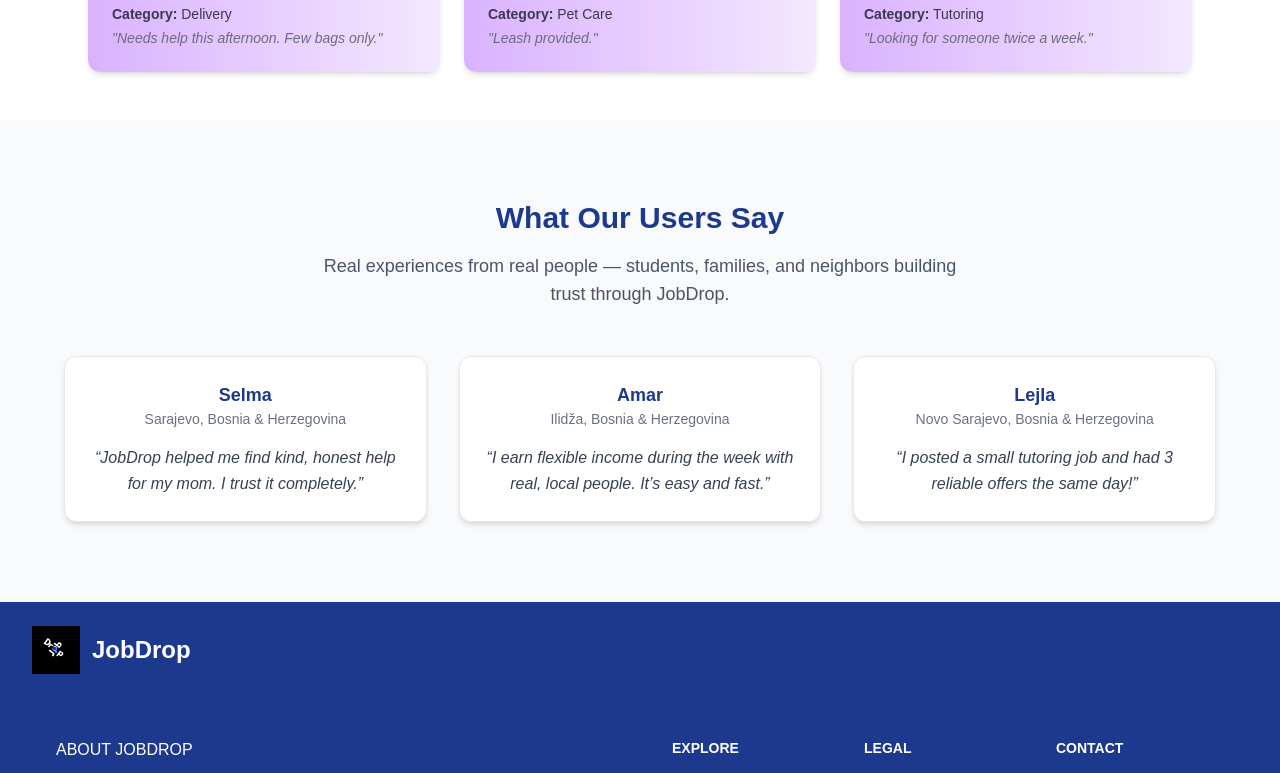
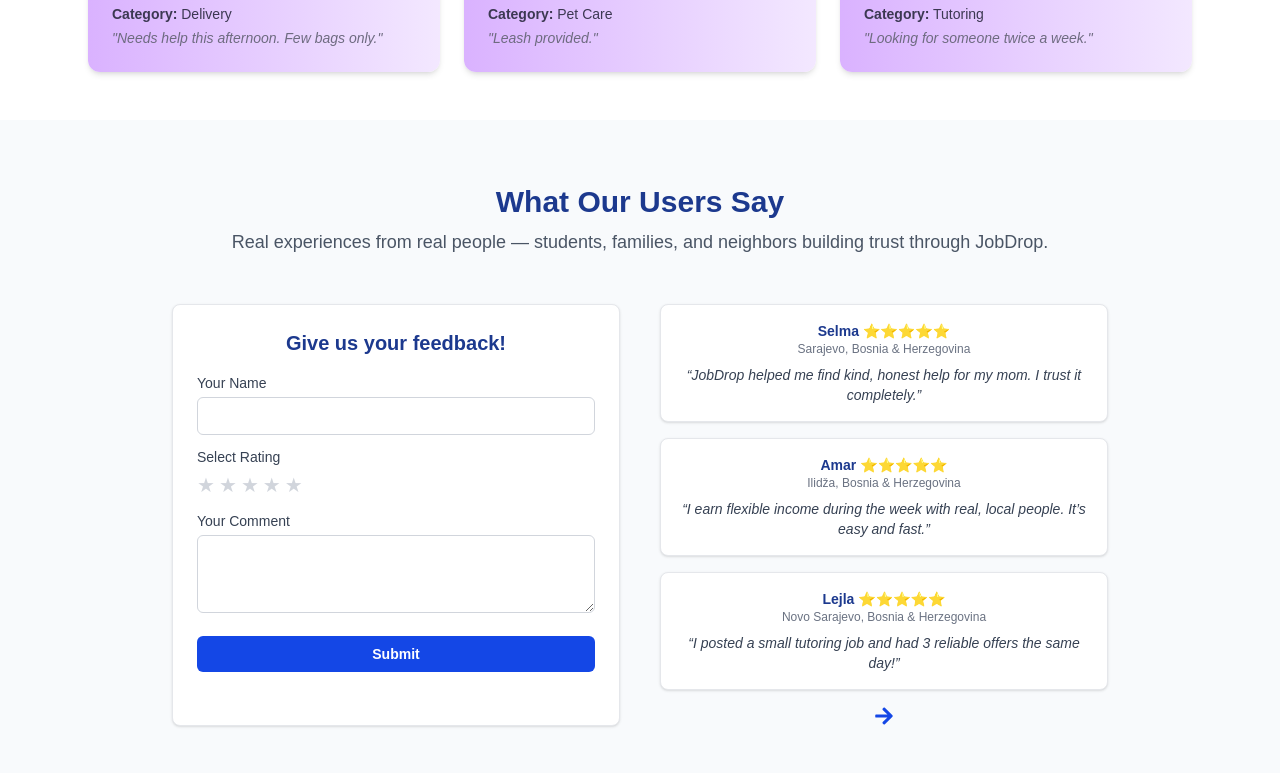
Before and after one commit to chimin14/JobDrop, a Next.js app in the folder jobdrop/: page / in a window 1280 px wide. Shown: the part 2035-2808 px from the top of the page. Built offline with nearby package versions, Linux system fonts and the light colour scheme.

Commit message:
Update for the reviews

```diff
--- a/jobdrop/components/home/Testimonials.tsx
+++ b/jobdrop/components/home/Testimonials.tsx
@@ -1,46 +1,125 @@
 "use client";
+import { useState } from "react";
+import { FaArrowRight } from "react-icons/fa";
 
 const testimonials = [
-  {
-    name: "Selma",
-    location: "Sarajevo, Bosnia & Herzegovina",
-    text: "JobDrop helped me find kind, honest help for my mom. I trust it completely.",
-  },
-  {
-    name: "Amar",
-    location: "Ilidža, Bosnia & Herzegovina",
-    text: "I earn flexible income during the week with real, local people. It’s easy and fast.",
-  },
-  {
-    name: "Lejla",
-    location: "Novo Sarajevo, Bosnia & Herzegovina",
-    text: "I posted a small tutoring job and had 3 reliable offers the same day!",
-  },
+  { name: "Selma  ⭐⭐⭐⭐⭐", location: "Sarajevo, Bosnia & Herzegovina", text: "JobDrop helped me find kind, honest help for my mom. I trust it completely." },
+  { name: "Amar  ⭐⭐⭐⭐⭐", location: "Ilidža, Bosnia & Herzegovina", text: "I earn flexible income during the week with real, local people. It’s easy and fast." },
+  { name: "Lejla  ⭐⭐⭐⭐⭐", location: "Novo Sarajevo, Bosnia & Herzegovina", text: "I posted a small tutoring job and had 3 reliable offers the same day!" },
+  { name: "Kenan  ⭐⭐⭐⭐⭐", location: "Zenica, Bosnia & Herzegovina", text: "A game-changer for finding help nearby. Simple and reliable." },
+  { name: "Aida  ⭐⭐⭐⭐⭐", location: "Mostar, Bosnia & Herzegovina", text: "As a student, it’s the perfect way to earn extra money locally." },
+  { name: "Faruk  ⭐⭐⭐⭐⭐", location: "Tuzla, Bosnia & Herzegovina", text: "Loved how fast I got matched with the right people!" },
 ];
 
 export default function Testimonials() {
+  const [name, setName] = useState("");
+  const [rating, setRating] = useState(0);
+  const [hoveredRating, setHoveredRating] = useState(0);
+  const [comment, setComment] = useState("");
+  const [startIndex, setStartIndex] = useState(0);
+
+  const handleSubmit = () => {
+    if (!name || !rating || !comment) {
+      alert("Please fill out all fields.");
+      return;
+    }
+    alert("Thank you for your feedback!");
+    setName("");
+    setRating(0);
+    setHoveredRating(0);
+    setComment("");
+  };
+
+  const nextTestimonials = () => {
+    setStartIndex((prev) => (prev + 3) % testimonials.length);
+  };
+
+  const visibleTestimonials = testimonials.slice(startIndex, startIndex + 3);
+
   return (
-    <section className="bg-[#f8fafc] py-20 px-6">
-      <div className="max-w-6xl mx-auto text-center mb-12">
-        <h2 className="text-3xl font-bold text-blue-900 mb-4">What Our Users Say</h2>
-        <p className="text-gray-600 max-w-2xl mx-auto text-lg">
+    <section className="bg-[#f8fafc] py-16 px-4 md:px-8">
+      {/* Heading */}
+      <div className="max-w-4xl mx-auto text-center mb-12">
+        <h2 className="text-3xl font-bold text-blue-900 mb-2">What Our Users Say</h2>
+        <p className="text-gray-600 text-lg">
           Real experiences from real people — students, families, and neighbors building trust through JobDrop.
         </p>
       </div>
 
-      <div className="grid gap-8 md:grid-cols-3 max-w-6xl mx-auto">
-        {testimonials.map((t, i) => (
-          <div
-            key={i}
-            className="bg-white p-6 rounded-xl shadow-md border border-gray-200 hover:shadow-xl transition-all duration-300 text-center"
+      {/* Grid */}
+      <div className="flex flex-col md:flex-row justify-center gap-10">
+        {/* Feedback Form */}
+        <div className="w-full max-w-md bg-white p-6 rounded-lg shadow-sm border border-gray-200">
+          <h3 className="text-xl font-bold text-blue-900 mb-4 text-center">Give us your feedback!</h3>
+          <div className="mb-3">
+            <label className="block text-gray-700 font-medium mb-1 text-sm">Your Name</label>
+            <input
+              type="text"
+              value={name}
+              onChange={(e) => setName(e.target.value)}
+              className="w-full border border-gray-300 rounded-md p-2 text-sm focus:outline-none focus:ring-2 focus:ring-blue-400"
+            />
+          </div>
+          <div className="mb-3">
+            <label className="block text-gray-700 font-medium mb-1 text-sm">Select Rating</label>
+            <div className="flex space-x-1">
+              {[1, 2, 3, 4, 5].map((star) => (
+                <button
+                  key={star}
+                  type="button"
+                  onMouseEnter={() => setHoveredRating(star)}
+                  onMouseLeave={() => setHoveredRating(0)}
+                  onClick={() => setRating(star)}
+                  className={`text-xl transition-colors ${
+                    star <= (hoveredRating || rating) ? "text-yellow-400" : "text-gray-300"
+                  }`}
+                >
+                  ★
+                </button>
+              ))}
+            </div>
+          </div>
+          <div className="mb-4">
+            <label className="block text-gray-700 font-medium mb-1 text-sm">Your Comment</label>
+            <textarea
+              rows={3}
+              value={comment}
+              onChange={(e) => setComment(e.target.value)}
+              className="w-full border border-gray-300 rounded-md p-2 text-sm focus:outline-none focus:ring-2 focus:ring-blue-400"
+            ></textarea>
+          </div>
+          <button
+            onClick={handleSubmit}
+            className="bg-blue-700 text-white text-sm font-semibold px-4 py-2 rounded-md hover:bg-blue-800 transition-all w-full"
           >
-            <div className="mb-4">
-              <p className="font-semibold text-blue-900 text-lg">{t.name}</p>
-              <p className="text-sm text-gray-500">{t.location}</p>
-            </div>
-            <p className="text-gray-700 italic leading-relaxed">“{t.text}”</p>
+            Submit
+          </button>
+        </div>
+
+        {/* Testimonials Carousel */}
+        <div className="w-full max-w-md">
+          <div className="grid gap-4">
+            {visibleTestimonials.map((t, i) => (
+              <div
+                key={i}
+                className="bg-white p-4 rounded-lg shadow-sm border border-gray-200 text-center"
+              >
+                <p className="font-semibold text-blue-900 text-sm">{t.name}</p>
+                <p className="text-xs text-gray-500">{t.location}</p>
+                <p className="text-gray-700 italic text-sm mt-2">“{t.text}”</p>
+              </div>
+            ))}
           </div>
-        ))}
+          <div className="flex justify-center mt-4">
+            <button
+              onClick={nextTestimonials}
+              className="text-blue-700 hover:text-blue-900 transition"
+              title="Show more testimonials"
+            >
+              <FaArrowRight size={20} />
+            </button>
+          </div>
+        </div>
       </div>
     </section>
   );
```
